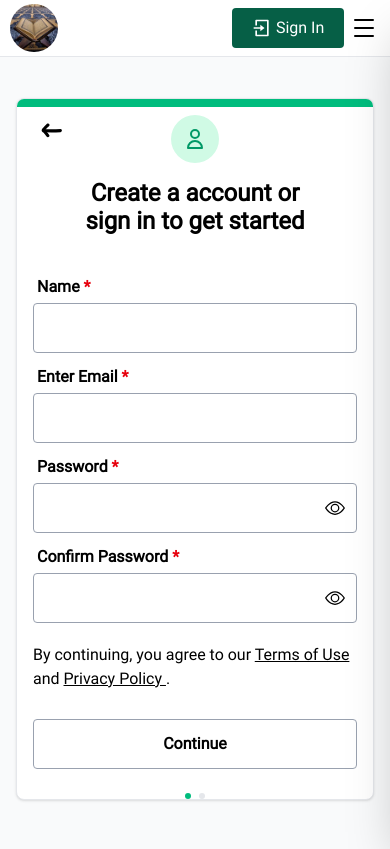
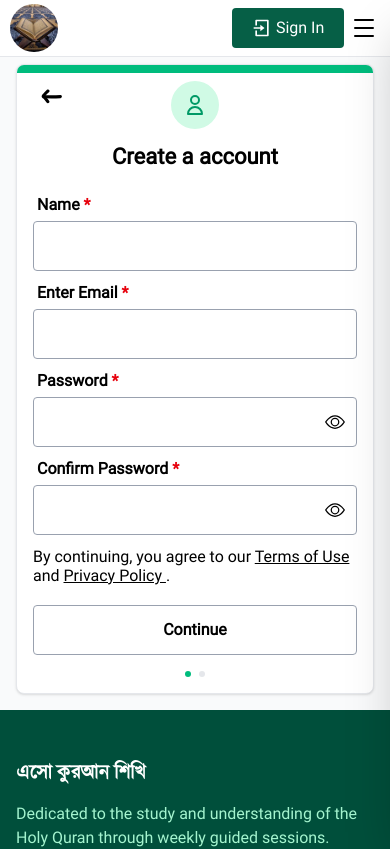
Before and after one commit to Nur-Al-Mumit/QURAN-learning-progress-nuxt-frontend, a Nuxt app: page /sign-up in a window 390 px wide. Shown: the top 849 px of the page. Built offline with nearby package versions, Linux system fonts and the light colour scheme.

Commit message:
refactor: Update layout and styling in sign-up and sign-in components for improved user experience

```diff
--- a/components/Auth/SignUp/Student/SignUpStage1.vue
+++ b/components/Auth/SignUp/Student/SignUpStage1.vue
@@ -2,16 +2,14 @@
   <section class="bg-white">
     <div class="relative">
       <div class="text-center">
-        <h2 class="font-bold text-[24px] leading-[28px] mb-4 sm:mb-6">
-          Create a account or
-          <br />
-          sign in to get started
+        <h2 class="font-bold text-[22px] leading-[24px] mb-4 sm:mb-6">
+          Create a account
         </h2>
       </div>
 
-      <div class="mt-10">
+      <div class="mt-6 sm:mt-10">
         <form class="" @submit.prevent="getOtp">
-          <div class="space-y-3">
+          <div class="space-y-[10px]">
             <InputsBaseInput
               :required="true"
               type="name"
@@ -44,8 +42,8 @@
             />
           </div>
           <div>
-            <div class="mt-5">
-              <p>
+            <div class="mt-3">
+              <p class="leading-[19px]">
                 By continuing, you agree to our
                 <a href="" target="_blank" class="text-black underline">
                   Terms of Use
@@ -61,7 +59,7 @@
             <button
               type="submit"
               :disabled="isDisable"
-              class="gap-10 font-bold border border-gray-400 py-3 px-5 w-full hover:bg-black hover:text-white base-trans rounded-sm mt-7 flex justify-center"
+              class="gap-10 font-bold border border-gray-400 py-3 px-5 w-full hover:bg-black hover:text-white base-trans rounded-sm mt-5 flex justify-center"
             >
               <div class="relative">
                 Continue
--- a/components/Auth/SignUp/Student/SignUpStage2.vue
+++ b/components/Auth/SignUp/Student/SignUpStage2.vue
@@ -13,7 +13,7 @@
               :disabled="isDisable"
               class="gap-10 font-bold border border-primary py-3 px-5 w-full hover:bg-primary hover:text-white base-trans rounded-sm flex justify-center relative cursor-pointer"
             >
-              <span>LogIn</span>
+              <span>Sign Up</span>
               <span
                 v-if="isDisable"
                 class="absolute right-5"
--- a/pages/(student)/(Auth)/forget-password.vue
+++ b/pages/(student)/(Auth)/forget-password.vue
@@ -1,5 +1,5 @@
 <template>
-  <section class="min-h-screen flex items-center justify-center bg-gray-50 p-4">
+  <section class="min-h-[70vh] sm:min-h-screen flex items-center justify-center bg-gray-50 p-4">
     <div
       class="w-full max-w-md bg-white rounded-lg shadow-sm border border-gray-200 overflow-hidden"
     >
--- a/pages/(student)/(Auth)/sign-in.vue
+++ b/pages/(student)/(Auth)/sign-in.vue
@@ -1,6 +1,6 @@
 <template>
   <section
-    class="min-h-[95vh] flex items-center justify-center bg-gray-50 p-3 sm:py-8 mt-3"
+    class="sm:min-h-[95vh] flex items-center justify-center bg-gray-50 p-3 sm:py-8 mt-3"
   >
     <div
       class="w-full max-w-md bg-white rounded-lg shadow-sm border border-gray-200 overflow-hidden pb-4"
--- a/pages/(student)/(Auth)/sign-up.vue
+++ b/pages/(student)/(Auth)/sign-up.vue
@@ -1,5 +1,5 @@
 <template>
-  <section class="min-h-[95vh] flex items-center justify-center bg-gray-50 p-4">
+  <section class="min-h-[60vh] sm:min-h-[95vh] flex items-center justify-center bg-gray-50 p-4">
     <div
       class="w-full max-w-md bg-white rounded-lg shadow-sm border border-gray-200 overflow-hidden"
     >
@@ -43,7 +43,7 @@
         <component
           :is="SignUpStages['SignUpStage' + studentAuthStore.signUpStage]"
         />
-        <div class="mt-6 flex justify-center space-x-2">
+        <div class="mb-4 sm:mb-0 mt-4 flex justify-center space-x-2">
           <div
             v-for="n in 2"
             :key="n"
```
